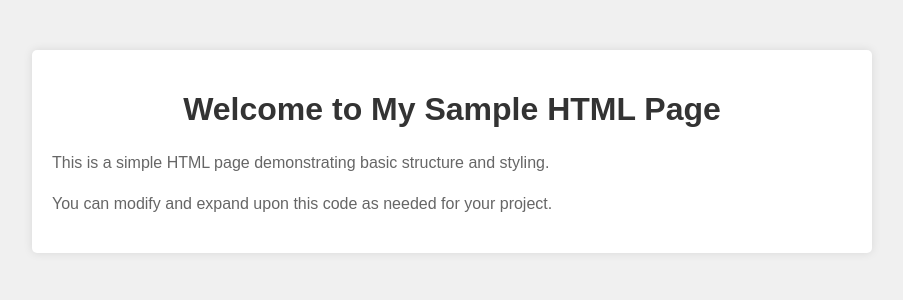
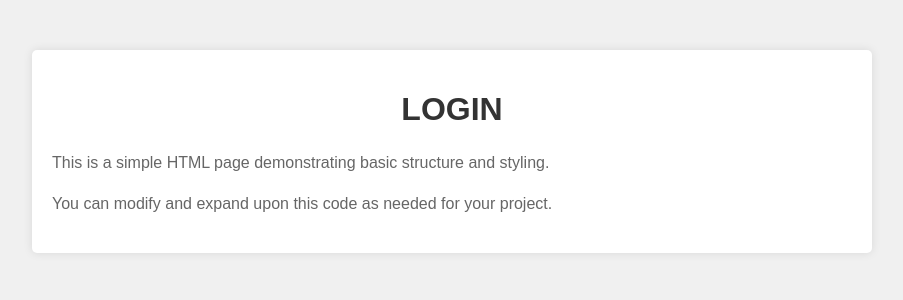
Before and after one commit to kiranchandran101/NEWS, a Flask app: page / in a window 1280 px wide. Shown: the top 300 px of the page, without its empty margins (188-1091 px from the left). Run offline with Flask 3, Linux system fonts and the light colour scheme.

Commit message:
login_page

```diff
--- a/templates/login.html
+++ b/templates/login.html
@@ -3,7 +3,7 @@
 <head>
     <meta charset="UTF-8">
     <meta name="viewport" content="width=device-width, initial-scale=1.0">
-    <title>Sample HTML Page</title>
+    <title>LOGIN</title>
     <style>
         body {
             font-family: Arial, sans-serif;
@@ -31,7 +31,7 @@
 </head>
 <body>
     <div class="container">
-        <h1>Welcome to My Sample HTML Page</h1>
+        <h1>LOGIN</h1>
         <p>This is a simple HTML page demonstrating basic structure and styling.</p>
         <p>You can modify and expand upon this code as needed for your project.</p>
     </div>
```
